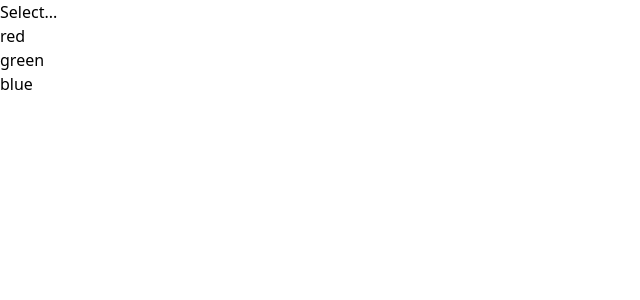
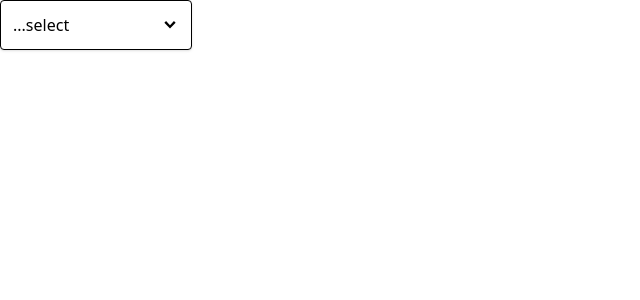
Before and after one commit to mirmadiha/react-comps, a React (Vite) app: page / in a window 1280 px wide. Shown: the top 300 px of the page, without its empty margins (0-640 px from the left). Built offline with nearby package versions, Linux system fonts and the light colour scheme.

Commit message:
panel component

```diff
--- a/src/App.js
+++ b/src/App.js
@@ -1,12 +1,20 @@
+import {useState} from "react";
 import Dropdown from "./components/Dropdown"
 function App(){
+
+    const[selection,setSelection]=useState(null);
+
+    const handleSelect=(option)=>{
+        setSelection(option);
+    }
+
     const options=[
         {label:"red",value:"red"},
         {label:"green",value:"green"},
         {label:"blue",value:"blue"},
     ]
     return <div>
-        <Dropdown options={options}/>
+        <Dropdown options={options} value={selection} onChange={handleSelect}/>
     </div>
 }
 
--- a/src/components/Dropdown.js
+++ b/src/components/Dropdown.js
@@ -1,21 +1,29 @@
+import Panel from "./Panel"
 import {useState} from "react";
+import { GoChevronDown } from "react-icons/go";
 
-function Dropdown({options}){
+function Dropdown({options , value , onChange}){
+    const[isOpen,setOpen]=useState(false);
 
-    const renderedOptions=options.map((option)=>{
-        return <div key={option.value}>{option.label}</div>
-    })
+    const handleOptionClick=(option)=>{
+        setOpen(false);
+        onChange(option)
+    }
 
     const handleClick=()=>{
         setOpen(!isOpen);
         console.log(isOpen);
     }
 
-    const[isOpen,setOpen]=useState(false);
-    return <div>
-        <div>Select...</div>
-        <div onClick={handleClick}>{renderedOptions}</div>
+    const renderedOptions=options.map((option)=>{
+        return <div className="hover:bg-sky-100 rounded cursor-pointer p-1"  onClick={()=>handleOptionClick(option)} key={option.value} >{option.label}</div>
+    })
+
+    return <div className="w-48 relative">
+        <Panel
+         className="flex justify-between items-center cursor-pointer hover:bg-gray-50 transition-colors" onClick={handleClick}> {value?.label ||  "...select"} <GoChevronDown className="text-lg"/>
+         </Panel>
+        {isOpen && <Panel className="absolute top-full left-0 right-0   z-10">{renderedOptions}</Panel>}
     </div>
 };
-
 export default Dropdown;
--- /dev/null
+++ b/src/components/Panel.js
@@ -0,0 +1,8 @@
+import classNames from "classnames";
+
+function Panel({children , className, ...rest}){
+	const finalClassNames=classNames("border rounded p-3 shadow bg-white w-full",className);
+	return <div {...rest} className={finalClassNames}>{children}</div>
+}
+
+export default Panel;
```
